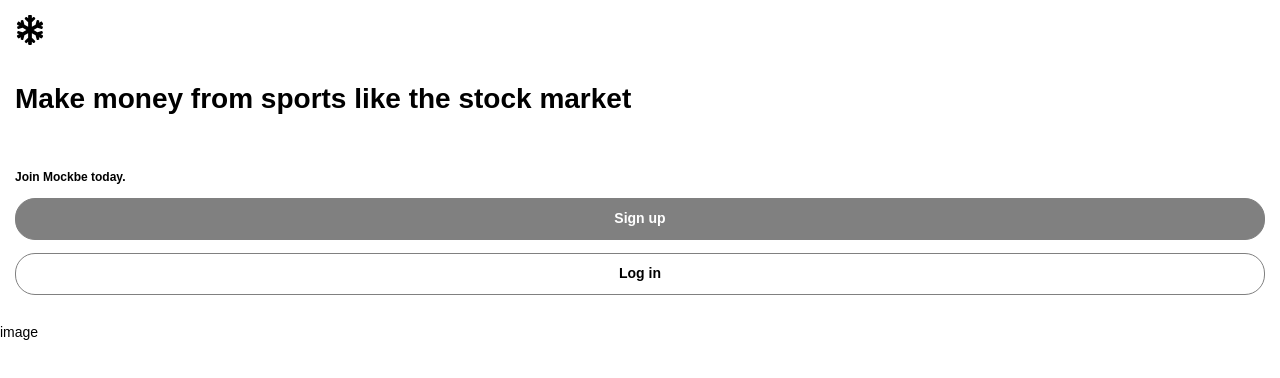
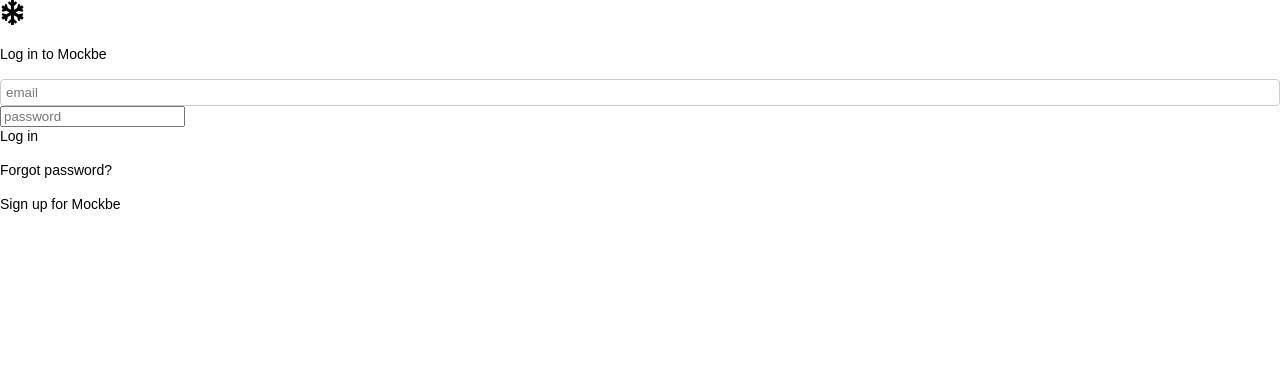
Before and after one commit to keithsimkin/Sports-Betting-Arbitrage, a React (Create React App) app in the folder frontend/: page / in a window 1280 px wide. Shown: the top 378 px of the page. Built offline with nearby package versions, Linux system fonts and the light colour scheme.

Commit message:
styling the sign in page

```diff
--- a/frontend/src/App.js
+++ b/frontend/src/App.js
@@ -15,7 +15,8 @@
   constructor(){
     super()
     this.state = {
-      route: 'index'
+      // route: 'index',
+      route: 'signin'
     }
   }
 
--- a/frontend/src/components/Routes/SignIn.js
+++ b/frontend/src/components/Routes/SignIn.js
@@ -1,5 +1,6 @@
 import React from "react";
 import { FaSnowflake } from "react-icons/fa";
+import "./routes.css"
 
 const SignIn = ({ onRouteChange }) => {
 	return(
```
